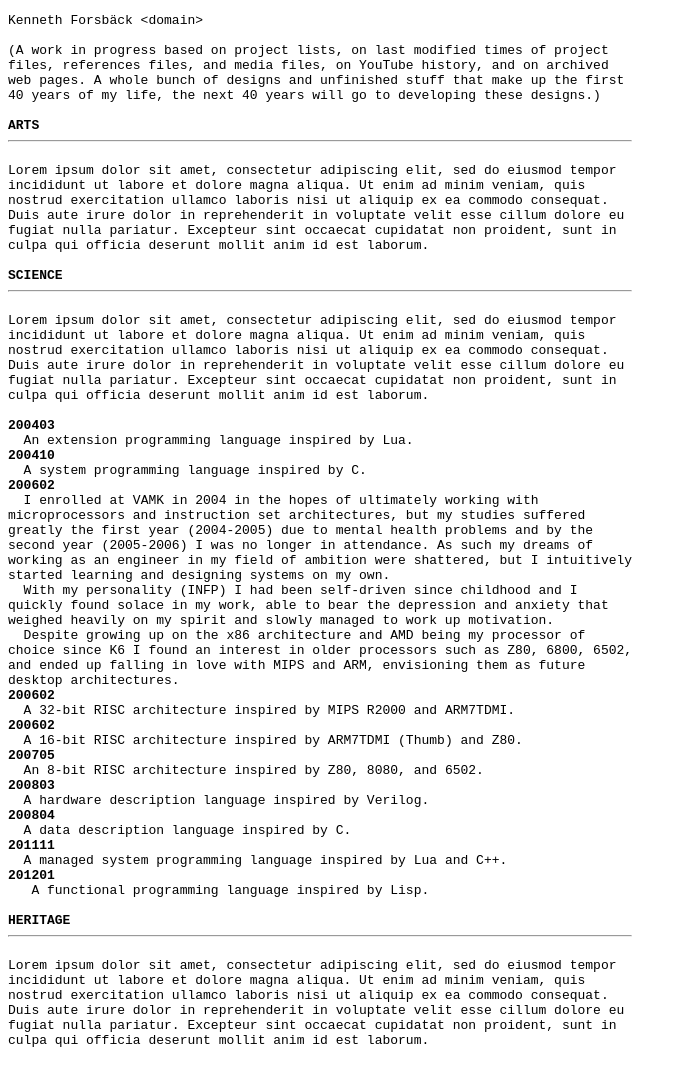
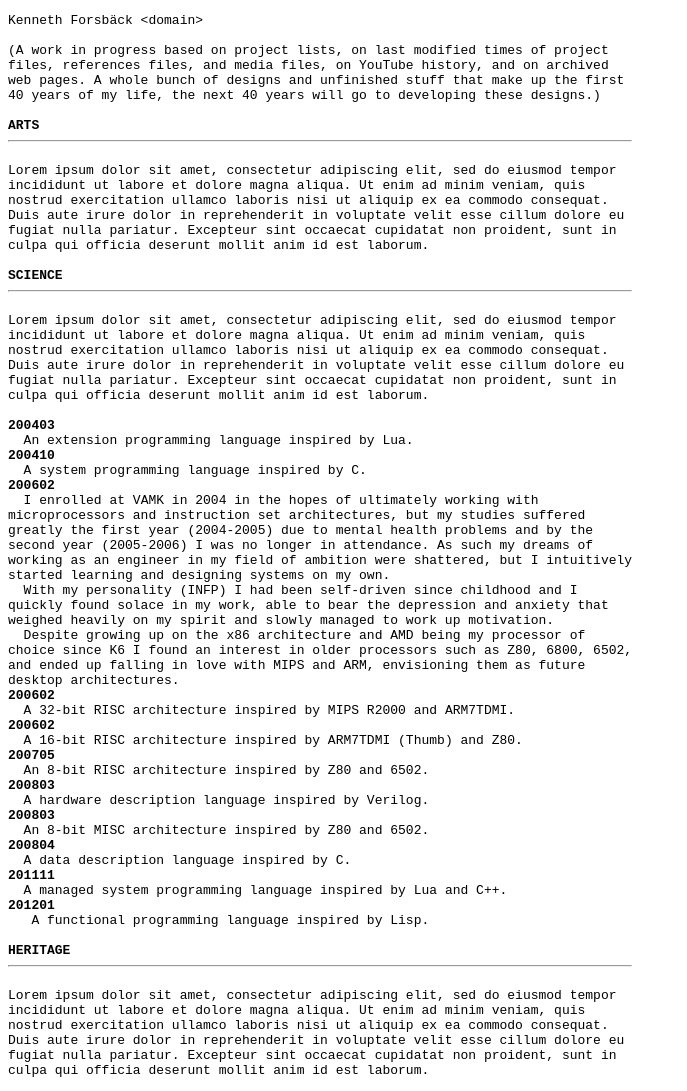
Before and after one commit to kforsback/kforsback.github.io, a plain HTML site: page index.html in a window 1280 px wide. Shown: the whole page, without its empty margins (0-687 px from the left). Before the commit the page ends 1061 px from the top, so only its background shows below. Drawn offline with Linux system fonts and the light colour scheme.

Commit message:
Update index.html

```diff
--- a/index.html
+++ b/index.html
@@ -61,9 +61,11 @@ Lorem ipsum dolor sit amet, consectetur adipiscing elit, sed do eiusmod tempor i
 <strong>200602</strong>
   A 16-bit RISC architecture inspired by ARM7TDMI (Thumb) and Z80.
 <strong>200705</strong>
-  An 8-bit RISC architecture inspired by Z80, 8080, and 6502.
+  An 8-bit RISC architecture inspired by Z80 and 6502.
 <strong>200803</strong>
   A hardware description language inspired by Verilog.
+<strong>200803</strong>
+  An 8-bit MISC architecture inspired by Z80 and 6502.
 <strong>200804</strong>
   A data description language inspired by C.
 <strong>201111</strong>
```
